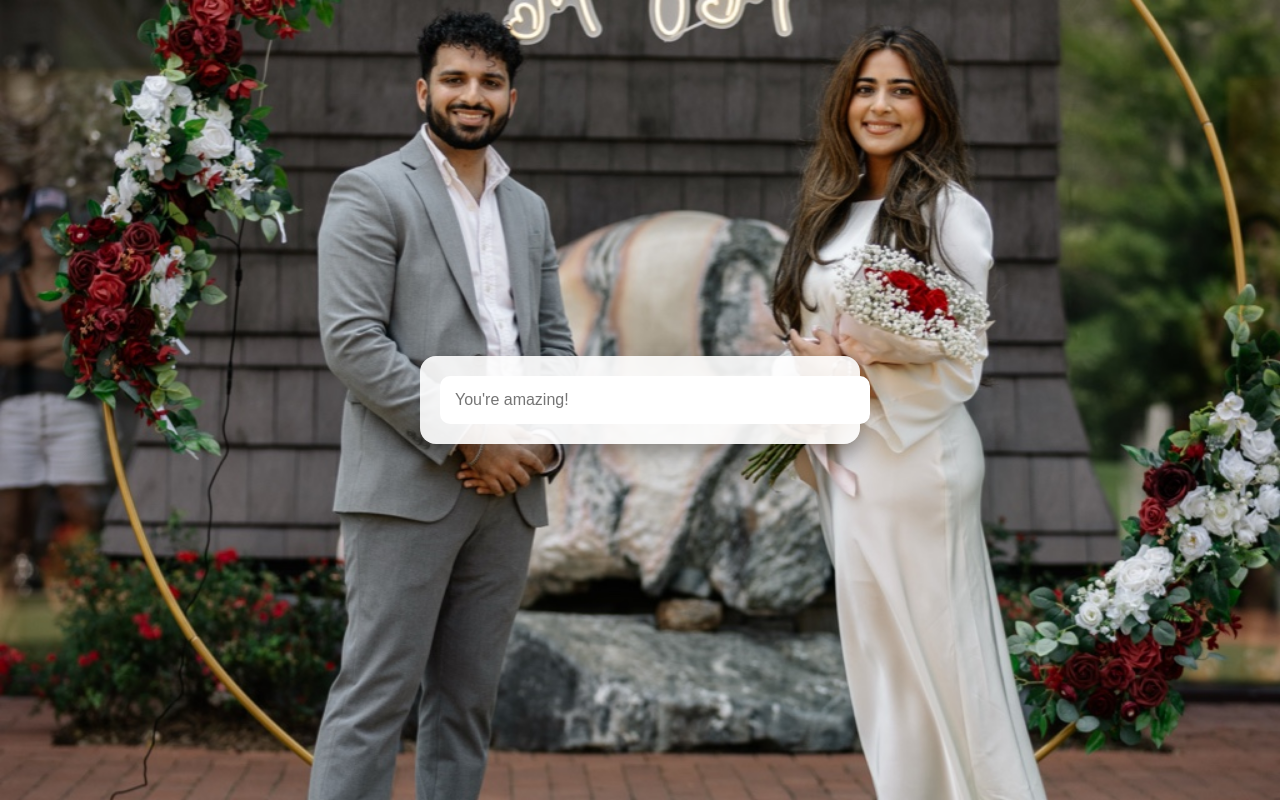
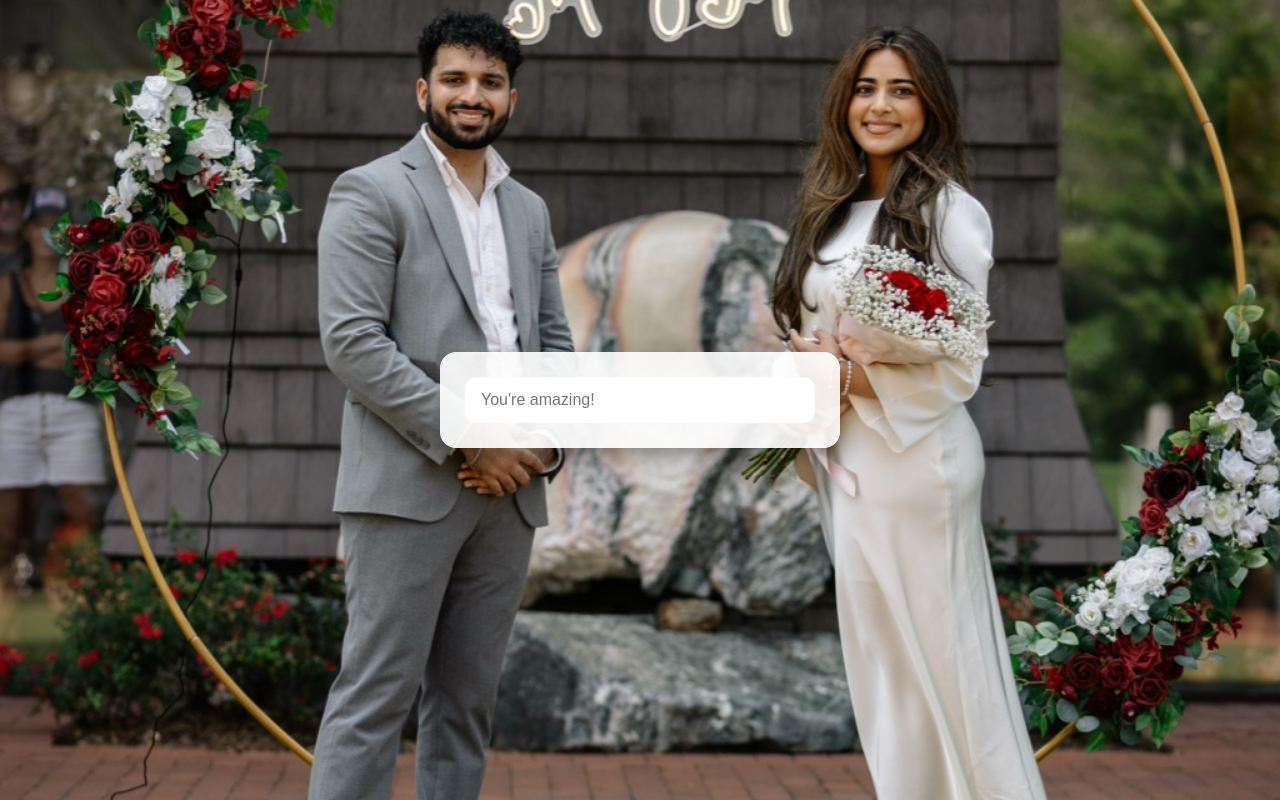
Before and after one commit to 1bti/1bti.github.io, a plain HTML site: page index.html in a window 1280 px wide. Drawn offline with Linux system fonts and the light colour scheme.

Commit message:
Add files via upload

```diff
--- a/index.html
+++ b/index.html
@@ -17,21 +17,37 @@
       justify-content: center;
       height: 100vh;
       background-color: #000;
+      overflow: hidden;
     }
     .search-box {
       background: rgba(255, 255, 255, 0.9);
-      padding: 20px;
       border-radius: 16px;
       width: 90%;
       max-width: 400px;
       box-shadow: 0 8px 20px rgba(0, 0, 0, 0.3);
+      transform: translateY(100px);
+      opacity: 0;
+      animation: slideUp 1s ease-out forwards;
+      display: flex;
+      align-items: center;
+      justify-content: center;
+      padding: 25px;
+      box-sizing: border-box;
     }
     input[type="text"] {
       width: 100%;
-      padding: 15px;
+      padding: 14px 16px;
       border: none;
-      border-radius: 10px;
+      border-radius: 12px;
       font-size: 16px;
+      outline: none;
+      box-sizing: border-box;
+    }
+    @keyframes slideUp {
+      to {
+        transform: translateY(0);
+        opacity: 1;
+      }
     }
   </style>
 </head>
@@ -52,11 +68,9 @@
       "You're my sunshine ☀️"
     ];
 
-    // Set random background image
     const bgImage = backgroundImages[Math.floor(Math.random() * backgroundImages.length)];
     document.body.style.backgroundImage = "url('" + bgImage + "')";
 
-    // Typing animation
     function typeText(text, element, index = 0) {
       if (index < text.length) {
         element.setAttribute("placeholder", text.substring(0, index + 1));
@@ -68,7 +82,6 @@
     const inputField = document.getElementById("search");
     typeText(randomText, inputField);
 
-    // Search on Enter
     inputField.addEventListener("keypress", function(event) {
       if (event.key === "Enter") {
         event.preventDefault();
```
